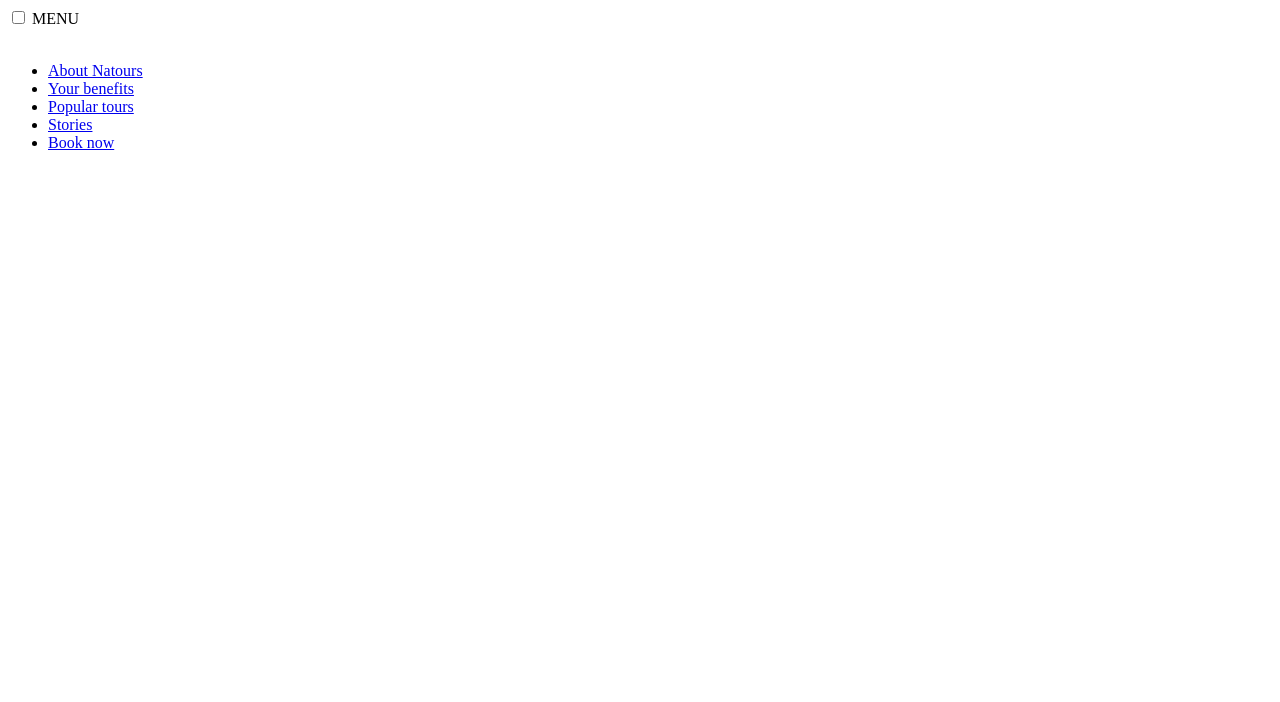
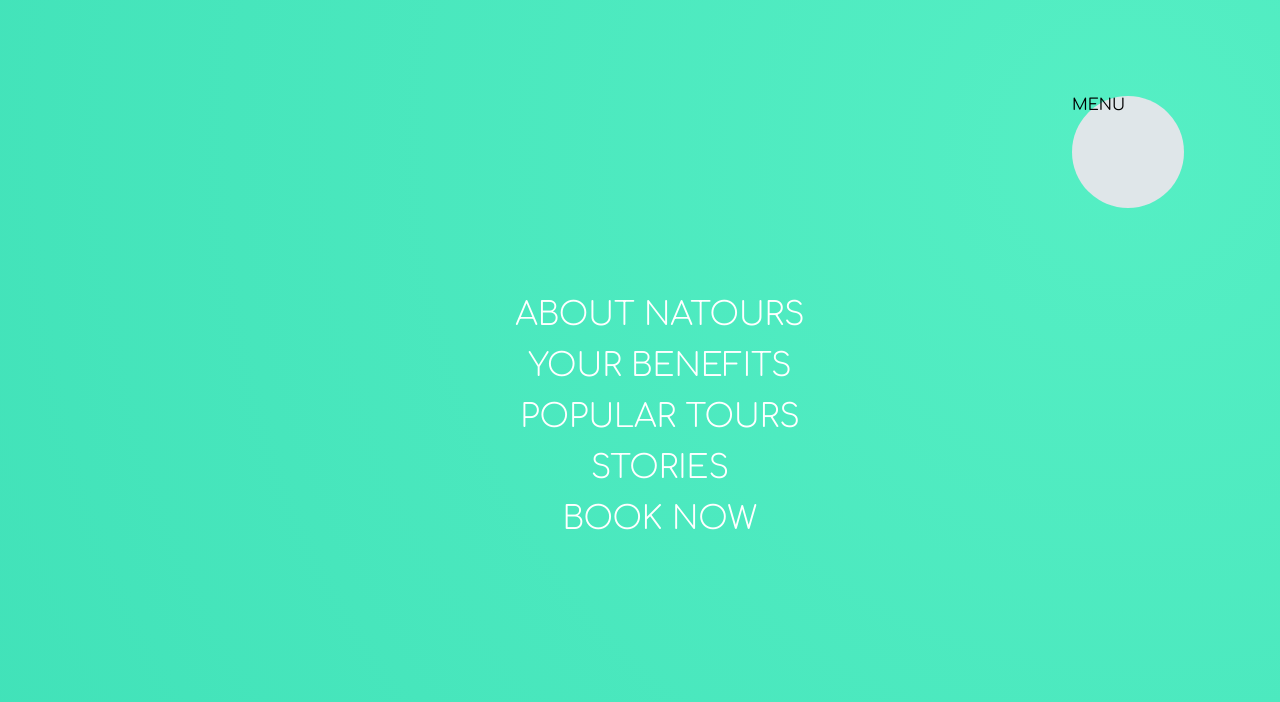
Before and after one commit to Brian-Kan/hamburgerMenus, a plain HTML site: page index.html in a window 1280 px wide. Drawn offline with Linux system fonts and the light colour scheme.

Commit message:
Styled the html, moved the menu elements to the top right and centered the list.

```diff
--- a/index.html
+++ b/index.html
@@ -3,18 +3,26 @@
 <head>
     <meta charset="UTF-8">
     <meta name="viewport" content="width=device-width, initial-scale=1.0">
+    <link href="https://fonts.googleapis.com/css?family=Comfortaa:300,400&display=swap" rel="stylesheet">
     <link rel="stylesheet" href="./styles.css">
-    <title>Hamburger</title>
+
+    <title>Hamburger Menu Testing Grounds</title>
+
 </head>
 <body>
 
+    <!-- Type 1 navigation that uses the checkbox hack -->
     <div class="nagivation">
+
+        <!-- Input-label pairing.  This hamburger menu uses the checkbox hack -->
         <input type="checkbox" class="navigation_checkbox" id="navi-toggle">
 
         <label for="navi-toggle" class="navigation_button">MENU</label>
 
+        <!-- Background -->
         <div class="navigation_background">&nbsp;</div>
 
+        <!-- Navigation and its contents -->
         <nav class="navigation_nav">
             <ul class="navigation_list">
                 <li class="navigation_item"><a href="#" class="navigation_link">About Natours</a></li>
--- a/styles.css
+++ b/styles.css
@@ -0,0 +1,71 @@
+body {
+    background-color: #273c75;
+    font-family: Comfortaa;
+}
+
+/* ================================== */
+/* Navigation 1 styling */
+/* ================================== */
+.navigation_checkbox {
+    display: none;
+}
+
+/* Navigation button that you click. By default, it is a white circle. */
+.navigation_button {
+    background-color: #dfe6e9;
+    height: 7rem;
+    width: 7rem;
+    position: fixed;
+    top: 6rem;
+    right: 6rem;
+    border-radius: 50%;
+    z-index: 20;
+}
+
+/* navigation_background is the GREEN background that pops out from behind the hamburger menu */
+.navigation_background {
+    height: 6rem;
+    width: 6rem;
+    border-radius: 50%;
+    position: fixed;
+    top: 6.5rem;
+    right: 6.5rem;
+    background-image: radial-gradient(#55efc4, #00b894);
+    z-index: 10;
+
+    /* When the navigation is in use, transform: scale expands the green background */
+    transform: scale(80);
+}
+
+.navigation_nav {
+    height: 100vh;
+    width: 100%;
+    position: fixed;
+    top: 0;
+    right: 0;
+    z-index: 15;
+}
+
+.navigation_list {
+    /* This part centers the list */
+    position: absolute;
+    top: 50%;
+    left: 50%;
+    transform: translate(-50%,-50%);
+
+    list-style: none;
+    text-align: center;
+}
+
+.navigation_item {
+    margin: 1rem;
+}
+
+/* The actual options to choose from in the nav */
+.navigation_link {
+    font-size: 2rem;
+    font-weight: 300;
+    color: white;
+    text-decoration: none;
+    text-transform: uppercase;
+}
```
